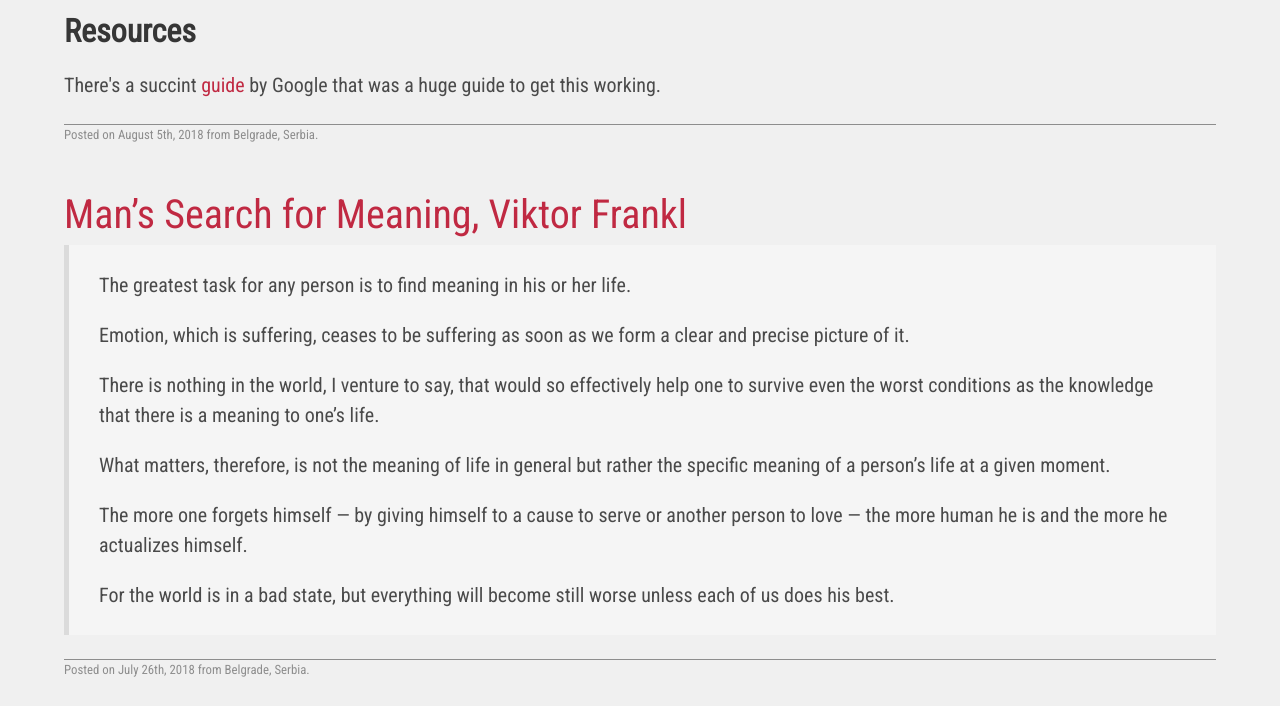
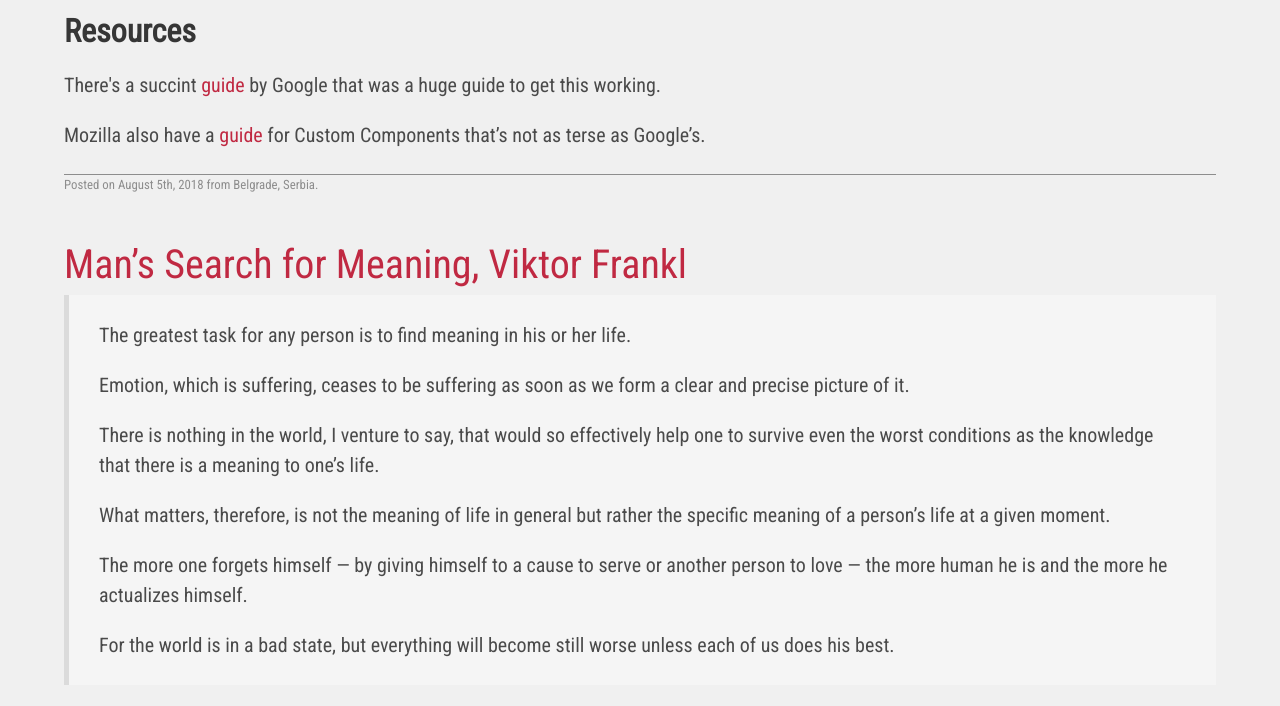
Before and after one commit to jmnsf/ferreira.rocks, a website: page diary.html in a window 1280 px wide. Shown: the part 1100-1806 px from the top of the page. Drawn offline with nearby package versions, Linux system fonts and the light colour scheme; a web font is replaced by a local one.

Commit message:
Adds mozilla guide link
Signed-off-by: jmnsf <jmnsferreira@gmail.com>

```diff
--- a/diary.html
+++ b/diary.html
@@ -106,6 +106,8 @@
             </h3>
 
             <p>There's a succint <a href="https://developers.google.com/web/fundamentals/web-components/customelements">guide</a> by Google that was a huge guide to get this working.</p>
+
+            <p>Mozilla also have a <a href="https://developer.mozilla.org/en-US/docs/Web/Web_Components/Using_custom_elements">guide</a> for Custom Components that&rsquo;s not as terse as Google&rsquo;s.</p>
           </section>
 
           <section class="diary-footer">
```
